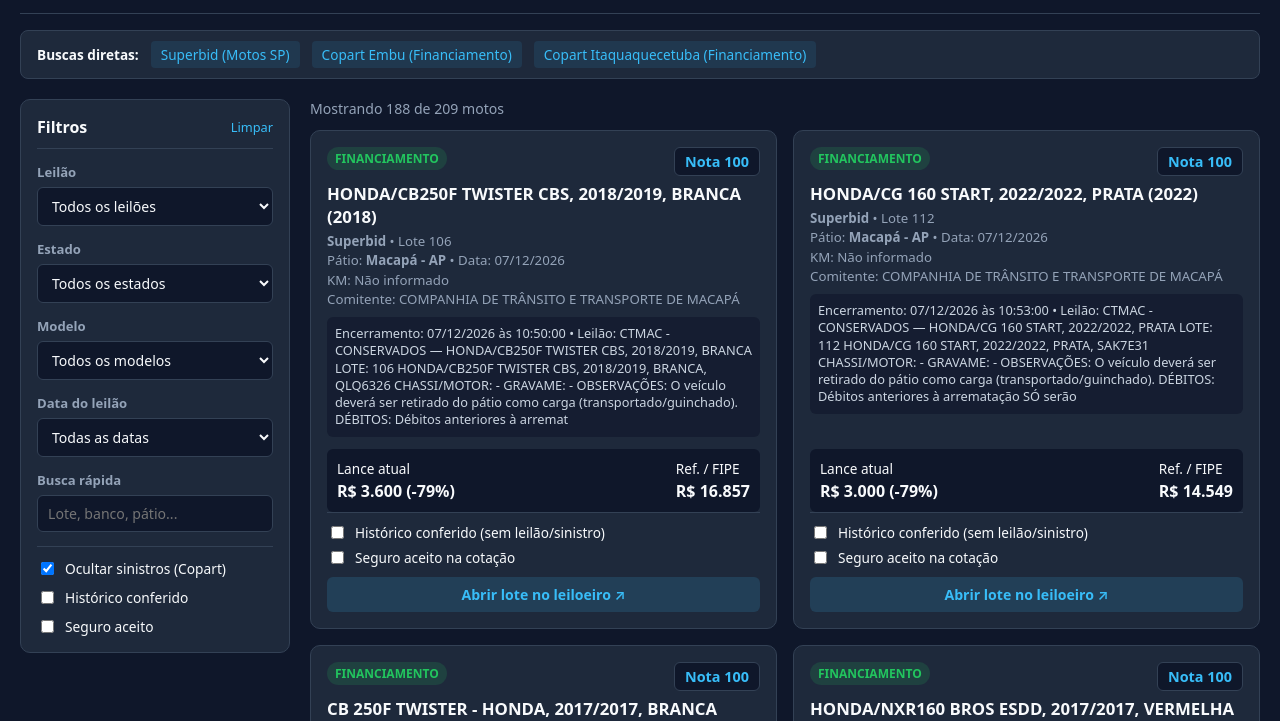
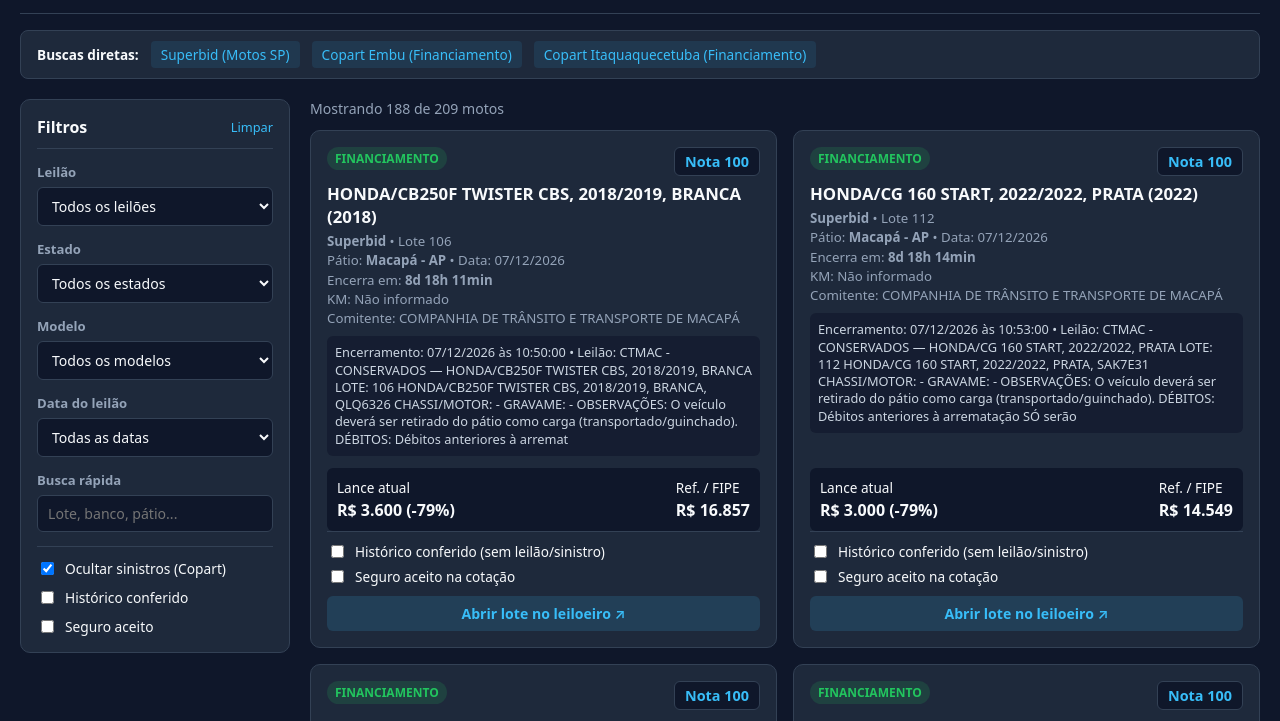
Before and after one commit to norbertodeguchiboaz/moto-leilao, a plain HTML site: page index.html in a window 1280 px wide. Shown: the part 79-800 px from the top of the page. Drawn offline with Linux system fonts and the light colour scheme.

Commit message:
Update index.html

```diff
--- a/index.html
+++ b/index.html
@@ -209,6 +209,58 @@
       if (!dataStr) return "";
       const m = dataStr.match(/^(\d{4})-(\d{2})-(\d{2})/);
       return m ? `${m[3]}/${m[2]}/${m[1]}` : dataStr;
+    }
+
+    function formatarEncerraEm(l) {
+      if (l.encerra_em) return l.encerra_em;
+
+      let alvo = null;
+      const raw = (l.data_encerramento || l.data_leilao || "").trim();
+      if (!raw) return "Não informado";
+
+      const mBr = raw.match(/^(\d{2})\/(\d{2})\/(\d{4})(?:\s*(?:às|-)?\s*(\d{2}):(\d{2})(?::(\d{2}))?)?/);
+      const mIso = raw.match(/^(\d{4})-(\d{2})-(\d{2})(?:[T\s](\d{2}):(\d{2})(?::(\d{2}))?)?/);
+
+      if (mBr) {
+        alvo = new Date(
+          parseInt(mBr[3], 10),
+          parseInt(mBr[2], 10) - 1,
+          parseInt(mBr[1], 10),
+          parseInt(mBr[4] || "12", 10),
+          parseInt(mBr[5] || "0", 10),
+          parseInt(mBr[6] || "0", 10)
+        );
+      } else if (mIso) {
+        alvo = new Date(
+          parseInt(mIso[1], 10),
+          parseInt(mIso[2], 10) - 1,
+          parseInt(mIso[3], 10),
+          parseInt(mIso[4] || "12", 10),
+          parseInt(mIso[5] || "0", 10),
+          parseInt(mIso[6] || "0", 10)
+        );
+      } else {
+        const parsed = Date.parse(raw);
+        if (!Number.isNaN(parsed)) alvo = new Date(parsed);
+      }
+
+      if (!alvo || Number.isNaN(alvo.getTime())) return "Não informado";
+
+      const diffMs = alvo.getTime() - Date.now();
+      if (diffMs <= 0) return "Encerrado";
+
+      const totalMin = Math.floor(diffMs / 60000);
+      const dias = Math.floor(totalMin / 1440);
+      const horas = Math.floor((totalMin % 1440) / 60);
+      const minutos = totalMin % 60;
+
+      if (dias > 0) {
+        return `${dias}d ${horas}h ${minutos}min`;
+      }
+      if (horas > 0) {
+        return `${horas}h ${minutos}min`;
+      }
+      return `${minutos}min`;
     }
 
     function detectarOrigem(l) {
@@ -598,6 +650,7 @@
               <div class="meta">
                 <strong>${l.leiloeiro}</strong> • Lote ${l.lote}<br>
                 Pátio: <strong>${l.local || "—"}</strong> • Data: ${formatarDataBR(l.data_leilao) || "—"}<br>
+                Encerra em: <strong>${formatarEncerraEm(l)}</strong><br>
                 KM: ${l.km ? l.km.toLocaleString("pt-BR") + " km" : "Não informado"}<br>
                 Comitente: ${l.comitente || "Não informado"}
               </div>
```
